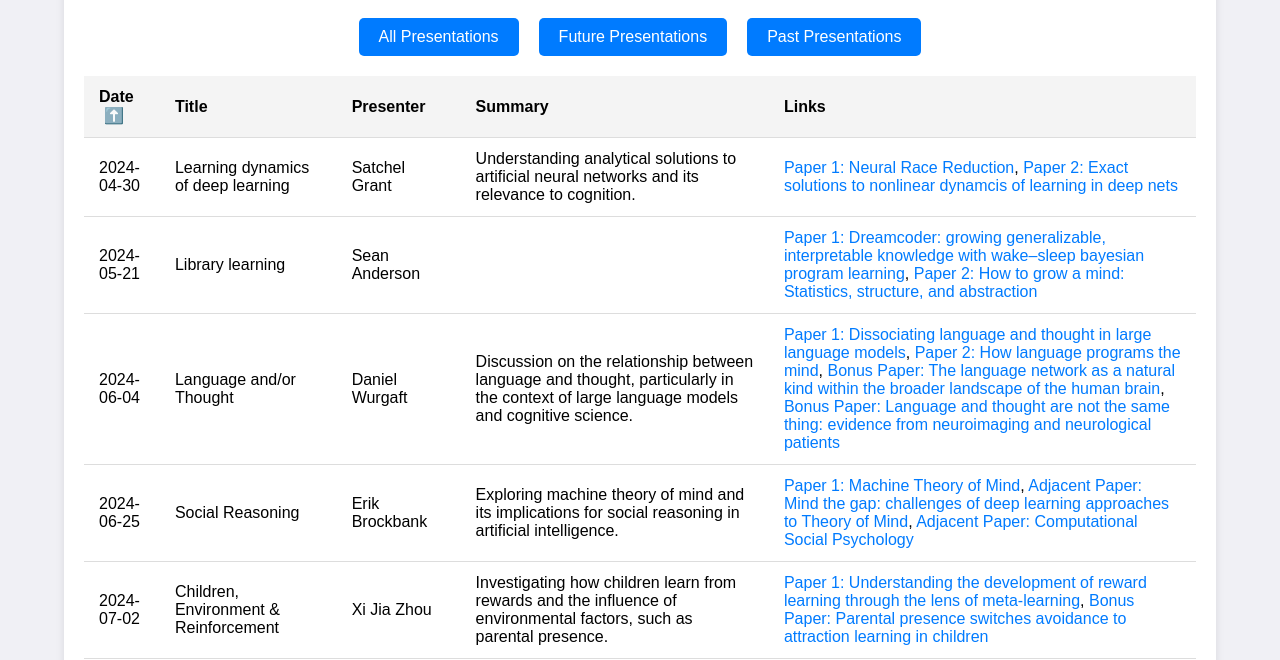
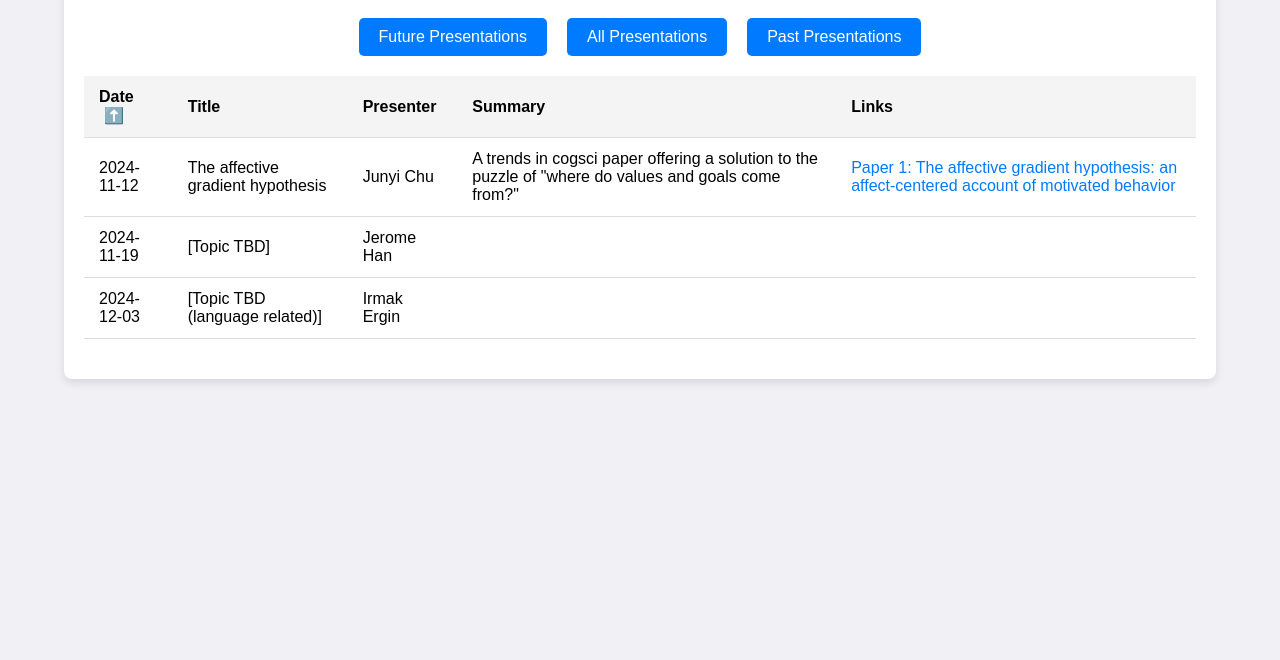
Before and after one commit to compucogsci/compucogsci.github.io, a plain HTML site: page schedule.html in a window 1280 px wide. Shown: the part 140-800 px from the top of the page. Drawn offline with Linux system fonts and the light colour scheme.

Commit message:
default to future presentations in schedule

```diff
--- a/schedule.html
+++ b/schedule.html
@@ -20,8 +20,8 @@
         </header>
 
         <section class="controls">
+            <button onclick="filterPresentations('future')">Future Presentations</button>
             <button onclick="filterPresentations('all')">All Presentations</button>
-            <button onclick="filterPresentations('future')">Future Presentations</button>
             <button onclick="filterPresentations('past')">Past Presentations</button>
         </section>
 
--- a/script.js
+++ b/script.js
@@ -184,7 +184,8 @@ let ascending = true;
 const today = new Date().toISOString().split("T")[0];
 
 window.onload = function() {
-    displayPresentations(presentations);
+    filterPresentations("future");
+    //displayPresentations(presentations);
 };
 
 function displayPresentations(list) {
```
